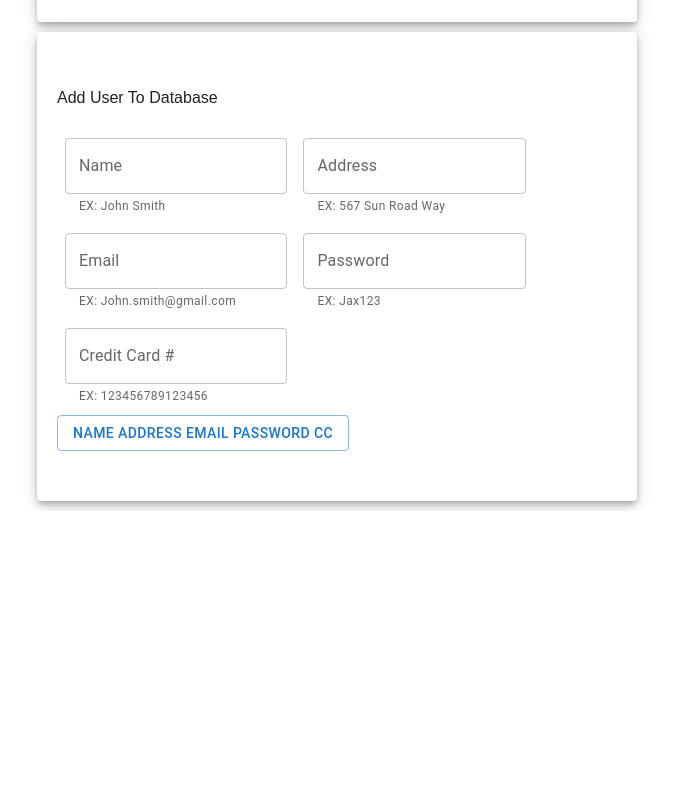
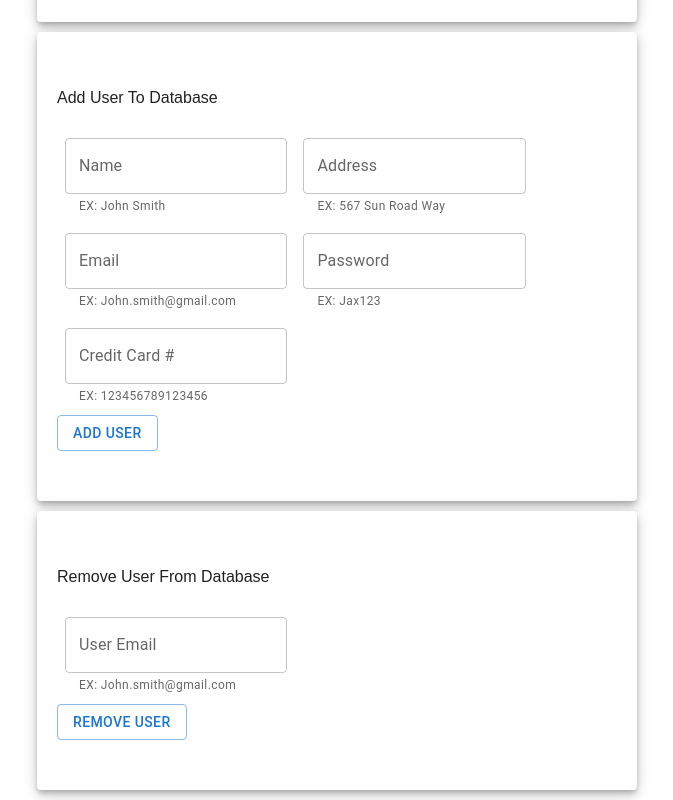
Before and after one commit to Dele-Oyelese/ENSF614_Project, a React (Create React App) app in the folder react-website-movies/: page /Admin in a window 1280 px wide. Shown: the part 717-1517 px from the top of the page, without its empty margins (303-976 px from the left). Before the commit the page ends 1228 px from the top, so only its background shows below. Built offline with nearby package versions, Linux system fonts and the light colour scheme.

Commit message:
Admin Format Done

```diff
--- a/react-website-movies/src/components/pages/Admin.js
+++ b/react-website-movies/src/components/pages/Admin.js
@@ -37,6 +37,10 @@ export const Admin = () => {
   }
 
   const addUser = (e) => {
+
+  }
+
+  const removeUser = (e) => {
 
   }
 
@@ -132,7 +136,27 @@ export const Admin = () => {
        </TextField>
 
        <br></br>
-        <Button variant="outlined" onClick={removeMovie}> Name Address Email Password CC </Button>
+        <Button variant="outlined" onClick={addUser}> Add User </Button>
+        </Box>
+    </Paper>
+
+    <Paper elevation={6} style={paperStyle}>
+      <p>Remove User From Database</p>
+      <Box
+      component="form"
+      sx={{'& .MuiTextField-root': { m: 1, width: '25ch' },}}
+      noValidate
+      autoComplete="off">
+
+      <TextField
+          id="outlined-read-only-input"
+          label="User Email"
+          helperText="EX: John.smith@gmail.com"
+          value={movieTitle}
+          onChange={(e)=>setEmail(e.target.value)}>
+       </TextField>
+       <br></br>
+        <Button variant="outlined" onClick={removeUser}> Remove User </Button>
         </Box>
     </Paper>
 
```
